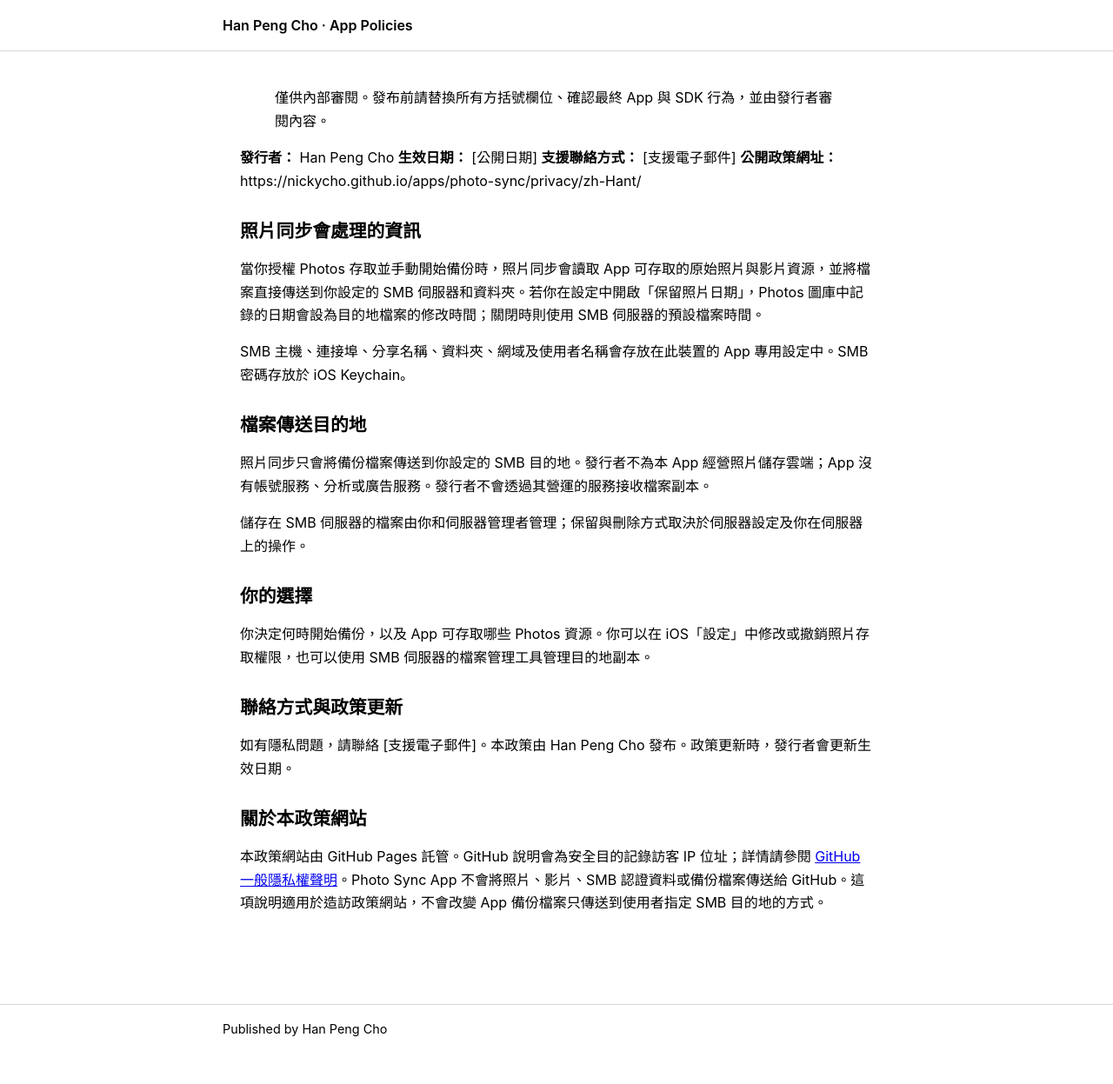
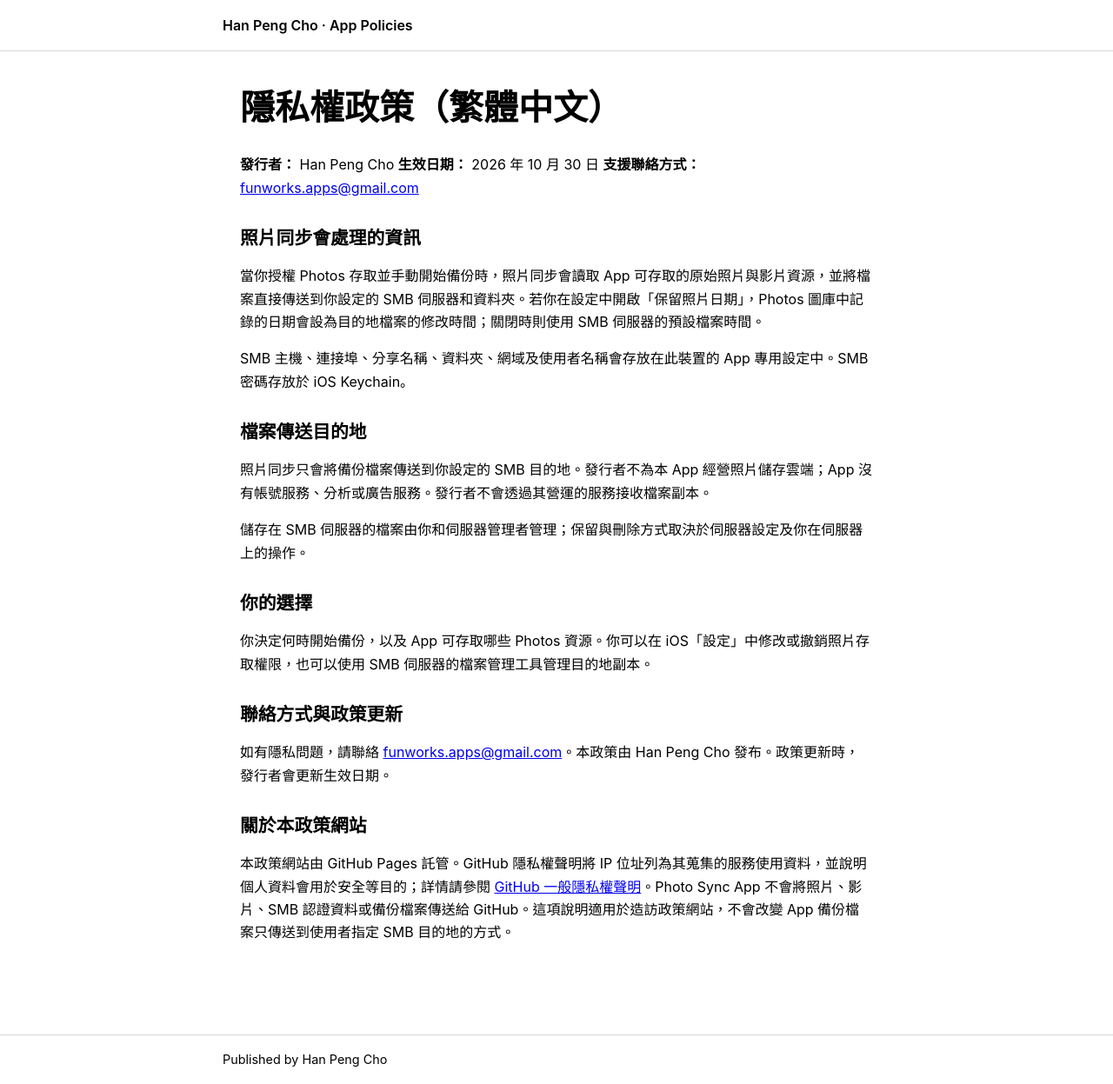
Before and after one commit to nickycho/nickycho.github.io, a Jekyll site: the page built from apps/photo-sync/privacy/zh-Hant/index.md, in a window 1280 px wide. Shown: the whole page at 87% size. Built offline with Jekyll 4.4.1, drawn with Linux system fonts in a browser that asks for light colours; before the commit the page ends 1212 px from its top, so only the background shows below that.

Commit message:
docs: publish Photo Sync privacy and support pages

```diff
--- a/apps/photo-sync/privacy/zh-Hant/index.md
+++ b/apps/photo-sync/privacy/zh-Hant/index.md
@@ -1,15 +1,14 @@
 ---
 layout: default
-title: "隱私權政策 — 照片同步"
+title: "照片同步隱私權政策"
 lang: "zh-Hant"
 ---
 
-> 僅供內部審閱。發布前請替換所有方括號欄位、確認最終 App 與 SDK 行為，並由發行者審閱內容。
+# 隱私權政策（繁體中文）
 
 **發行者：** Han Peng Cho
-**生效日期：** [公開日期]
-**支援聯絡方式：** [支援電子郵件]
-**公開政策網址：** https://nickycho.github.io/apps/photo-sync/privacy/zh-Hant/
+**生效日期：** 2026 年 10 月 30 日
+**支援聯絡方式：** [funworks.apps@gmail.com](mailto:funworks.apps@gmail.com)
 
 ## 照片同步會處理的資訊
 
@@ -29,8 +28,8 @@ SMB 主機、連接埠、分享名稱、資料夾、網域及使用者名稱會
 
 ## 聯絡方式與政策更新
 
-如有隱私問題，請聯絡 [支援電子郵件]。本政策由 Han Peng Cho 發布。政策更新時，發行者會更新生效日期。
+如有隱私問題，請聯絡 [funworks.apps@gmail.com](mailto:funworks.apps@gmail.com)。本政策由 Han Peng Cho 發布。政策更新時，發行者會更新生效日期。
 
 ## 關於本政策網站
 
-本政策網站由 GitHub Pages 託管。GitHub 說明會為安全目的記錄訪客 IP 位址；詳情請參閱 [GitHub 一般隱私權聲明](https://docs.github.com/en/site-policy/privacy-policies/github-general-privacy-statement)。Photo Sync App 不會將照片、影片、SMB 認證資料或備份檔案傳送給 GitHub。這項說明適用於造訪政策網站，不會改變 App 備份檔案只傳送到使用者指定 SMB 目的地的方式。
+本政策網站由 GitHub Pages 託管。GitHub 隱私權聲明將 IP 位址列為其蒐集的服務使用資料，並說明個人資料會用於安全等目的；詳情請參閱 [GitHub 一般隱私權聲明](https://docs.github.com/en/site-policy/privacy-policies/github-general-privacy-statement)。Photo Sync App 不會將照片、影片、SMB 認證資料或備份檔案傳送給 GitHub。這項說明適用於造訪政策網站，不會改變 App 備份檔案只傳送到使用者指定 SMB 目的地的方式。
```
Also changed, not shown: apps/photo-sync/index.md (+1 -0 lines), apps/photo-sync/privacy/en/index.md (+5 -6 lines), apps/photo-sync/privacy/index.md (+2 -0 lines), apps/photo-sync/privacy/ja/index.md (+6 -7 lines), apps/photo-sync/privacy/ko/index.md (+6 -7 lines), apps/photo-sync/support/en/index.md (added, +19 -0 lines), apps/photo-sync/support/index.md (added, +14 -0 lines), apps/photo-sync/support/ja/index.md (added, +19 -0 lines), apps/photo-sync/support/ko/index.md (added, +19 -0 lines), apps/photo-sync/support/zh-Hant/index.md (added, +19 -0 lines), README.md.
